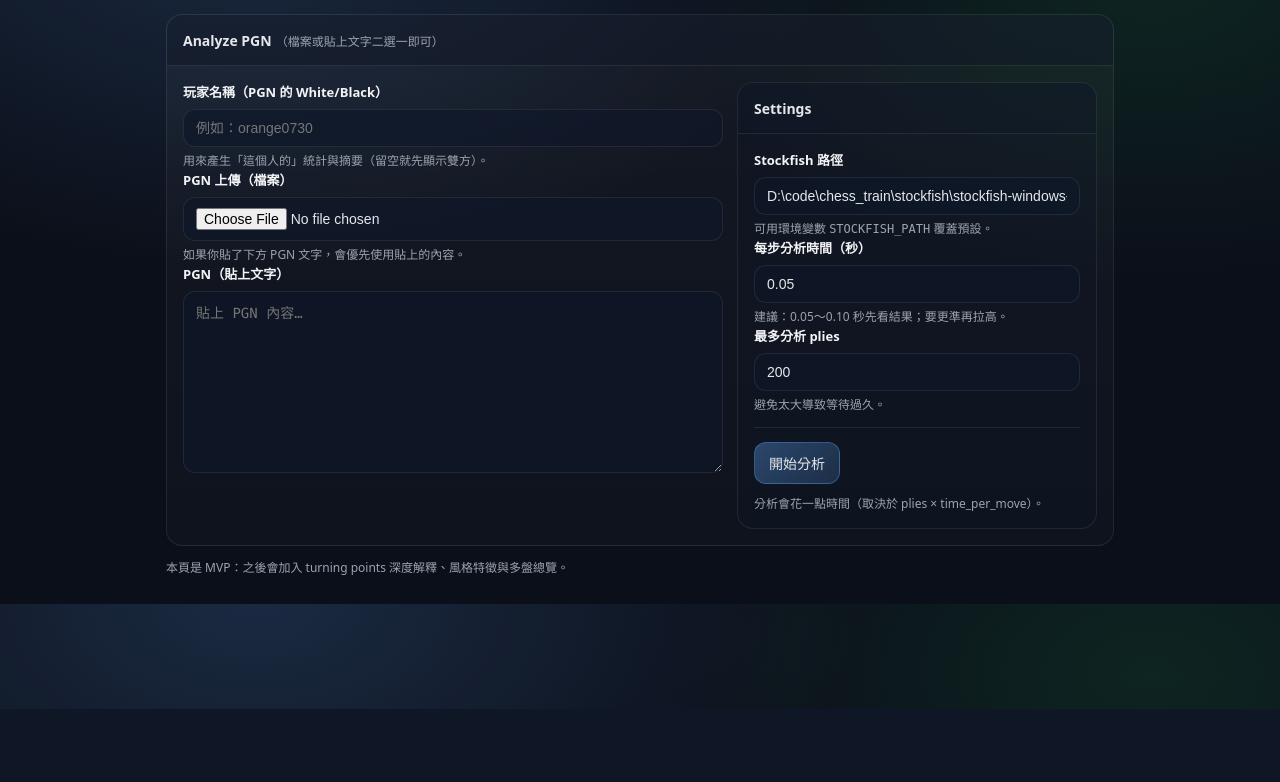
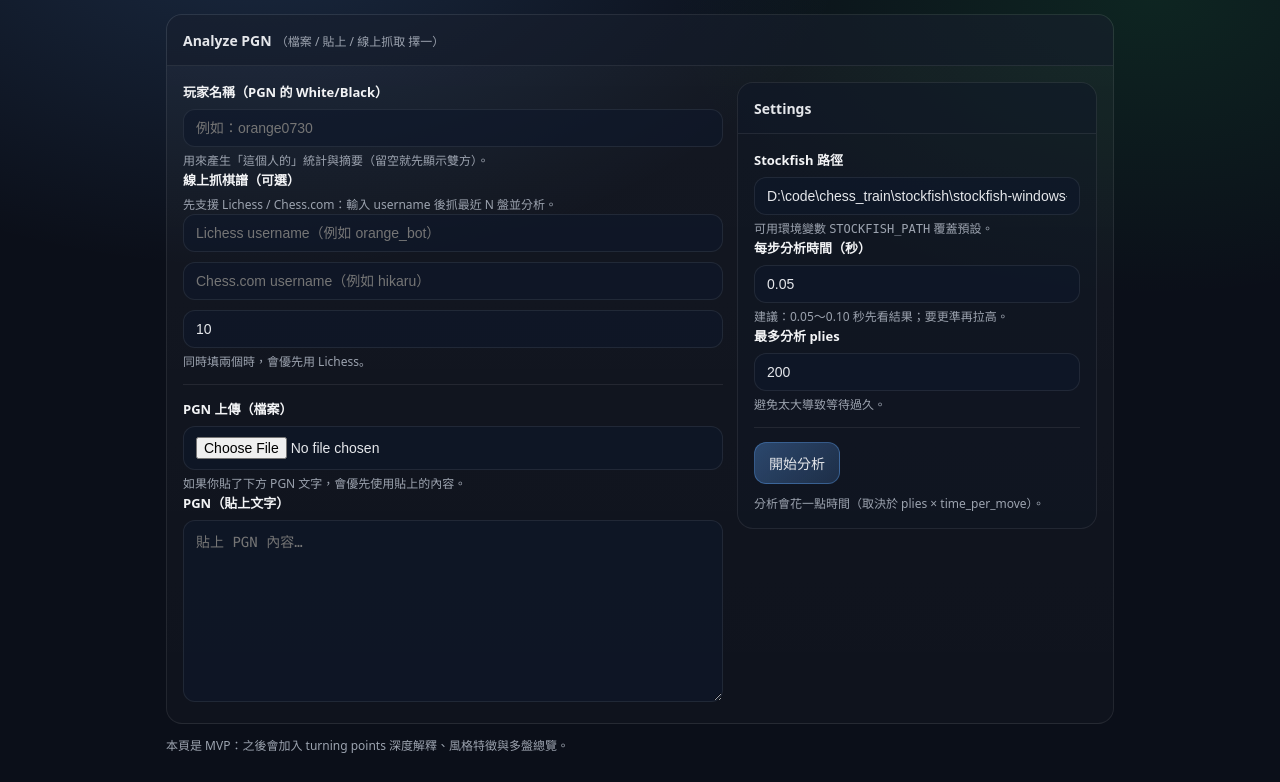
Before and after one commit to orange0730/ChessDNA, a FastAPI app: page / in a window 1280 px wide. Shown: the part 91-873 px from the top of the page. Before the commit the page ends 800 px from the top, so only its background shows below. Run offline with FastAPI, Linux system fonts and the light colour scheme.

Commit message:
[MAJOR] M2: add online PGN fetch (Lichess + Chess.com) in web UI

```diff
--- a/chessdna/app.py
+++ b/chessdna/app.py
@@ -58,24 +58,42 @@ async def analyze(
     request: Request,
     pgn: UploadFile | None = File(None),
     pgn_text: str = Form(""),
+    lichess_user: str = Form(""),
+    chesscom_user: str = Form(""),
+    fetch_max: int = Form(10),
     player_name: str = Form(""),
     engine_path: str = Form(default_stockfish_path()),
     time_per_move: float = Form(0.05),
     max_plies: int = Form(200),
 ):
-    # Prefer pasted text, fallback to uploaded file
+    # Prefer pasted text, then online fetch, then uploaded file
     src = (pgn_text or "").strip()
+
+    lichess_user = (lichess_user or "").strip()
+    chesscom_user = (chesscom_user or "").strip()
+
+    if not src and lichess_user:
+        from .core.lichess import fetch_user_games_pgn as fetch_lichess
+
+        src = fetch_lichess(lichess_user, max_games=fetch_max).strip()
+
+    if not src and chesscom_user:
+        from .core.chesscom import fetch_user_games_pgn as fetch_chesscom
+
+        src = fetch_chesscom(chesscom_user, max_games=fetch_max).strip()
+
     if not src and pgn is not None:
         src = (await pgn.read()).decode("utf-8", errors="replace").strip()
+
     if not src:
         return TEMPLATES.TemplateResponse(
             "error.html",
             {
                 "request": request,
-                "error": "ValueError('Missing PGN: please upload a file or paste PGN text')",
+                "error": "ValueError('Missing PGN: please upload a file / paste PGN / or provide online username')",
                 "trace": "",
                 "engine_path": engine_path,
-                "hint": "請上傳 PGN 檔或貼上 PGN 文字。",
+                "hint": "請上傳 PGN 檔、貼上 PGN 文字，或輸入 Lichess/Chess.com username。",
             },
             status_code=400,
         )
--- a/chessdna/templates/index.html
+++ b/chessdna/templates/index.html
@@ -81,11 +81,15 @@
     function onSubmit(){
       const file = document.querySelector('input[name="pgn"]');
       const text = document.querySelector('textarea[name="pgn_text"]');
+      const lich = document.querySelector('input[name="lichess_user"]');
+      const ccom = document.querySelector('input[name="chesscom_user"]');
+
       const hasFile = file && file.files && file.files.length > 0;
       const hasText = text && text.value && text.value.trim().length > 0;
+      const hasOnline = (lich && lich.value.trim().length>0) || (ccom && ccom.value.trim().length>0);
 
-      if(!hasFile && !hasText){
-        showInlineError('請上傳 PGN 檔或貼上 PGN 文字後再送出。');
+      if(!hasFile && !hasText && !hasOnline){
+        showInlineError('請上傳 PGN 檔、貼上 PGN 文字，或輸入 Lichess/Chess.com username 後再送出。');
         return false;
       }
 
@@ -108,7 +112,7 @@
     </div>
 
     <form class="card" action="/analyze" method="post" enctype="multipart/form-data" onsubmit="return onSubmit();">
-      <div class="cardHead"><strong>Analyze PGN</strong> <span class="small">（檔案或貼上文字二選一即可）</span></div>
+      <div class="cardHead"><strong>Analyze PGN</strong> <span class="small">（檔案 / 貼上 / 線上抓取 擇一）</span></div>
       <div class="cardBody">
         <div id="inlineErr" style="display:none;margin:0 0 12px;padding:10px 12px;border:1px solid rgba(239,68,68,.35);background:rgba(239,68,68,.10);border-radius:12px;color:#fecaca;"></div>
         <div class="grid">
@@ -118,6 +122,19 @@
               <input type="text" name="player_name" placeholder="例如：orange0730" />
               <div class="hint">用來產生「這個人的」統計與摘要（留空就先顯示雙方）。</div>
             </div>
+
+            <div class="row">
+              <label>線上抓棋譜（可選）</label>
+              <div class="hint">先支援 Lichess / Chess.com：輸入 username 後抓最近 N 盤並分析。</div>
+              <div style="display:grid;grid-template-columns:1fr;gap:10px;">
+                <input type="text" name="lichess_user" placeholder="Lichess username（例如 orange_bot）" />
+                <input type="text" name="chesscom_user" placeholder="Chess.com username（例如 hikaru）" />
+                <input type="number" name="fetch_max" step="1" min="1" value="10" />
+              </div>
+              <div class="hint">同時填兩個時，會優先用 Lichess。</div>
+            </div>
+
+            <div class="divider"></div>
 
             <div class="row">
               <label>PGN 上傳（檔案）</label>
```
Also changed, not shown: WEB_RESEARCH.md (+8 -0 lines), chessdna/core/chesscom.py (added, +45 -0 lines).
